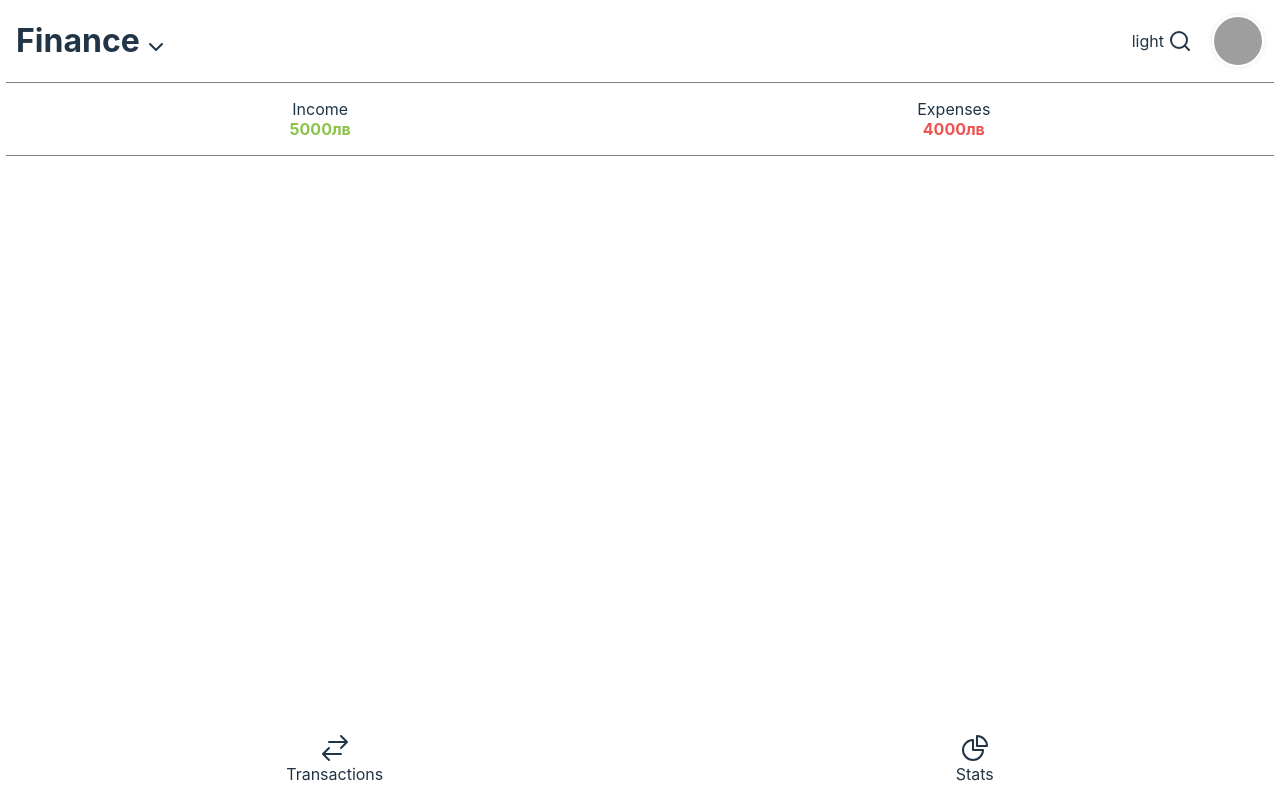
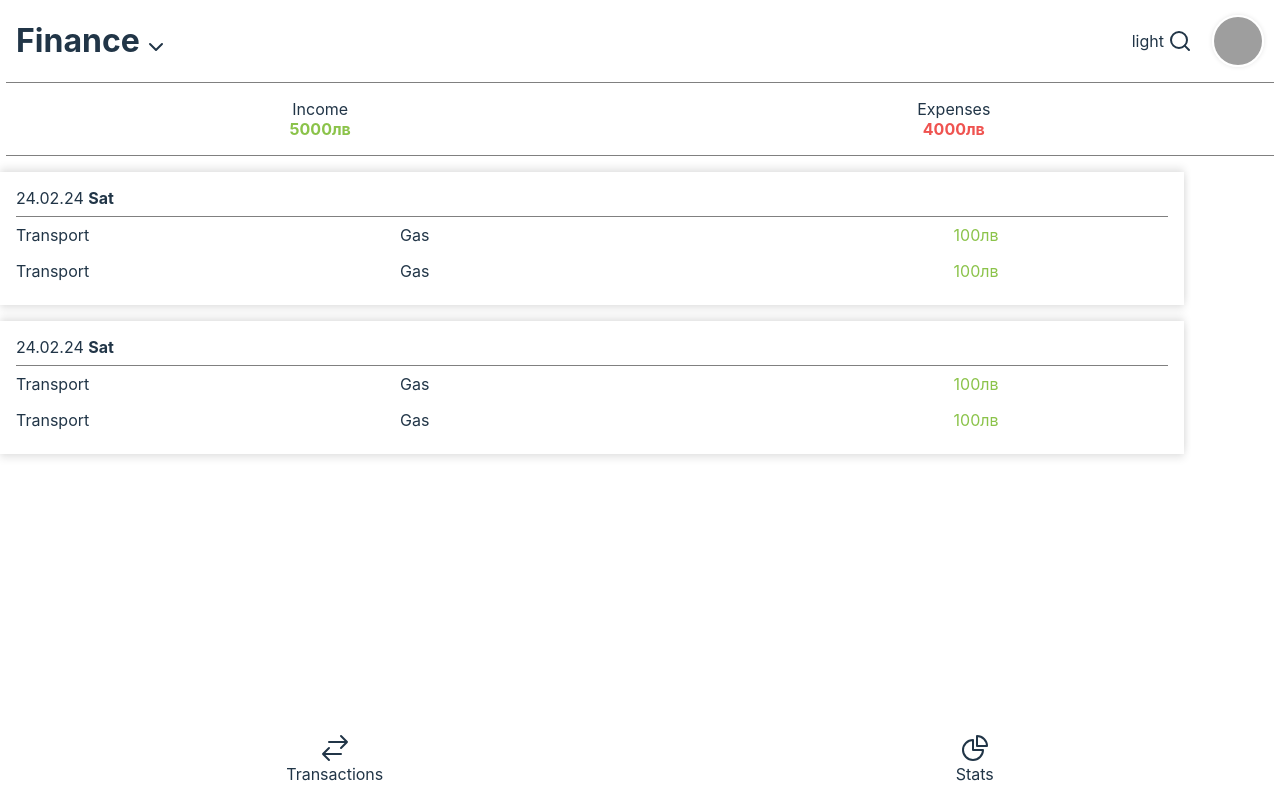
Before and after one commit to teriola/equityUp, a React (Vite) app: page /finance in a window 1280 px wide. Built offline with nearby package versions, Linux system fonts and the light colour scheme; grey boxes are pictures that could not be loaded.

Commit message:
Complete transactions

```diff
--- a/src/App.jsx
+++ b/src/App.jsx
@@ -7,7 +7,7 @@ import Footer from './components/Footer/Footer';
 import { useTheme } from './contexts/ThemeContext';
 
 function App() {
-  const { theme, toggleTheme } = useTheme();
+  const { theme } = useTheme();
 
   return (
     <div className={`${AppStyles.appContainer} ${AppStyles[theme]}`}>
--- /dev/null
+++ b/src/components/Transactions/DailyTransactions/DailyTransactions.jsx
@@ -0,0 +1,19 @@
+import Transaction from '../Transaction/Transaction';
+import DailyTransactionsStyles from './DailyTransactions.module.css';
+import { useTheme } from '../../../contexts/ThemeContext';
+
+function DailyTransactions() {
+    const { theme } = useTheme();
+    return (
+        <section className={`${DailyTransactionsStyles.card} ${DailyTransactionsStyles[theme]}`}>
+            <div className={DailyTransactionsStyles.top}>
+                <p>24.02.24 <span><strong>Sat</strong></span></p>
+            </div>
+
+            <Transaction />
+            <Transaction />
+        </section>
+    );
+}
+
+export default DailyTransactions;
--- /dev/null
+++ b/src/components/Transactions/DailyTransactions/DailyTransactions.module.css
@@ -0,0 +1,37 @@
+.card {
+    display: flex;
+    flex-direction: column;
+
+    width: 90vw;
+    margin: 1em 0em;
+    padding: 1em;
+
+    /* max-width: 400px; Adjust max-width as needed for larger screens */
+    /* border-radius: 10px; */
+}
+
+.top {
+    border-bottom: 1px solid gray;
+    padding-bottom: 0.5em;
+}
+
+.transactions {
+    display: flex;
+    flex-direction: column;
+}
+
+.dark {
+    background-color: var(--dark-bg-color);
+    color: var(--dark-txt-color);
+    box-shadow:
+        0 -4px 8px rgba(255, 255, 255, 0.1),
+        0 4px 8px rgba(255, 255, 255, 0.1);
+}
+
+.light {
+    background-color: var(--light-bg-color);
+    color: var(--light-txt-color);
+    box-shadow:
+        0 4px 8px rgba(0, 0, 0, 0.1),
+        0 -4px 8px rgba(0, 0, 0, 0.1);
+}
--- /dev/null
+++ b/src/components/Transactions/Transaction/Transaction.jsx
@@ -0,0 +1,19 @@
+import TransactionStyles from './Transaction.module.css';
+
+function Transaction() {
+    return (
+        <div className={TransactionStyles.transaction}>
+            <div className={TransactionStyles.category}>
+                <p>Transport</p>
+            </div>
+            <div className={TransactionStyles.info}>
+                <p>Gas</p>
+            </div>
+            <div className={TransactionStyles.cost}>
+                <p>100лв</p>
+            </div>
+        </div>
+    );
+}
+
+export default Transaction;
--- /dev/null
+++ b/src/components/Transactions/Transaction/Transaction.module.css
@@ -0,0 +1,16 @@
+.transaction {
+    display: flex;
+    align-items: center;
+    margin: 0.5em 0em;
+}
+
+.category,
+.info,
+.cost {
+    flex: 1;
+}
+
+.cost {
+    text-align: center;
+    color: var(--green);
+}
--- /dev/null
+++ b/src/components/Transactions/Transactions.jsx
@@ -0,0 +1,11 @@
+import DailyTransactions from "./DailyTransactions/DailyTransactions";
+
+function Transactions() {
+    return (
+        <>
+            <DailyTransactions />
+            <DailyTransactions />
+        </>
+    );
+}
+export default Transactions;
--- a/src/pages/Finance/FinancePage.jsx
+++ b/src/pages/Finance/FinancePage.jsx
@@ -1,10 +1,13 @@
-import FinanceFooter from "../../components/Footer/FinanceFooter/FinanceFooter";
 import Hud from "../../components/Hud/Hud";
 import './FinancePage.css';
+import Transactions from "../../components/Transactions/Transactions";
 
 function FinancePage() {
     return (
-        <Hud />
+        <>
+            <Hud />
+            <Transactions />
+        </>
     );
 }
 
```
